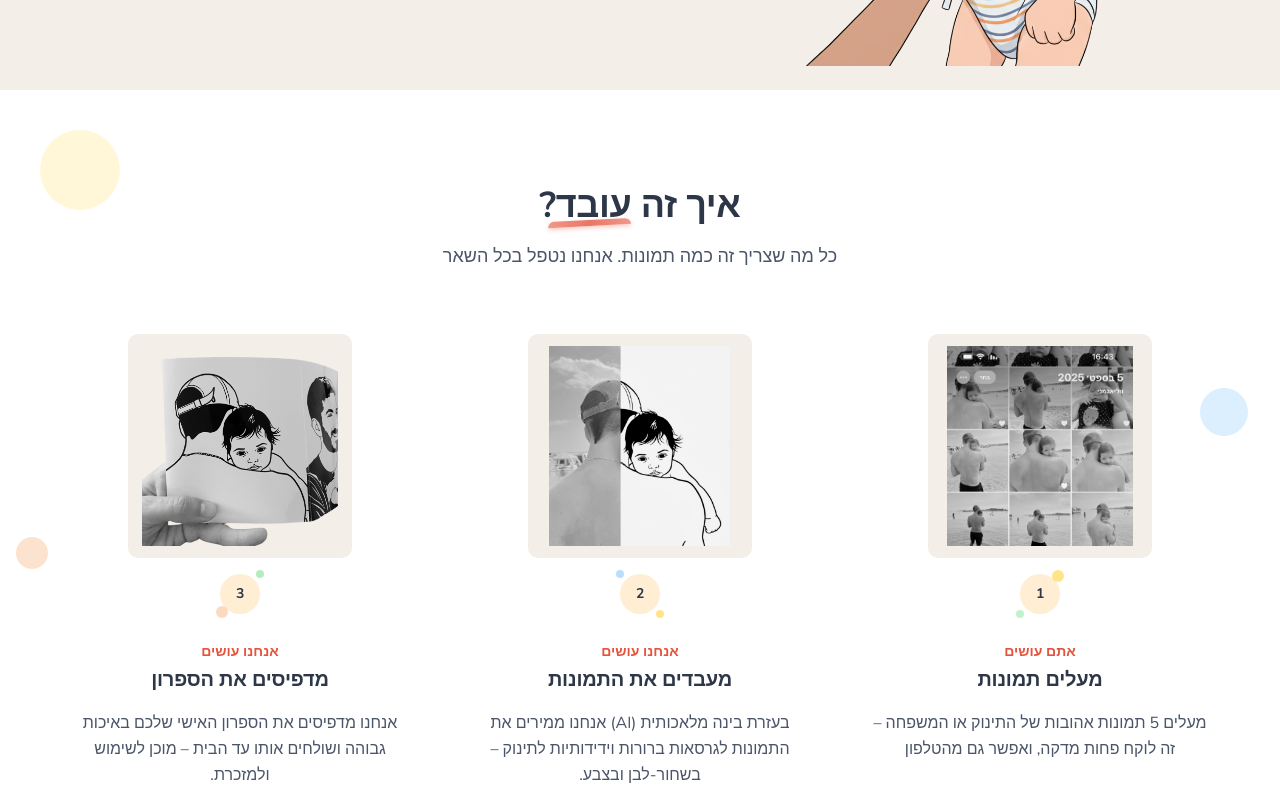
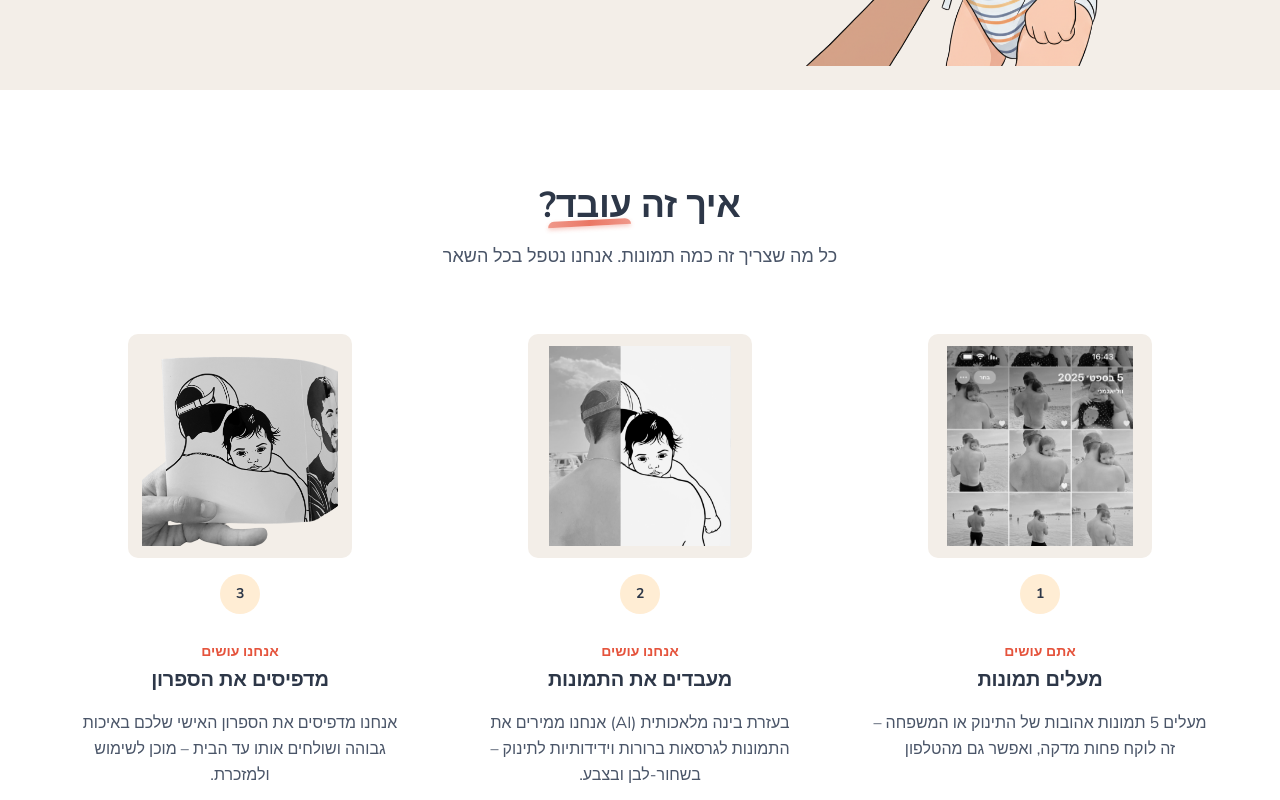
Before and after one commit to yawel-wel/little-gali, a Next.js app: page / in a window 1280 px wide. Shown: the part 2560-3360 px from the top of the page. Built offline with nearby package versions, Linux system fonts and the light colour scheme; a web font is replaced by a local one.

Commit message:
remove decorative circles from the how it works section

```diff
--- a/src/app/page.tsx
+++ b/src/app/page.tsx
@@ -757,9 +757,6 @@ export default function Home() {
                       1
                     </span>
                   </div>
-                  {/* Decorative elements */}
-                  <div className="absolute -top-1 -right-1 w-3 h-3 bg-soft-yellow rounded-full opacity-60"></div>
-                  <div className="absolute -bottom-1 -left-1 w-2 h-2 bg-soft-green rounded-full opacity-40"></div>
                 </div>
 
                 {/* Step Content */}
@@ -810,9 +807,6 @@ export default function Home() {
                       2
                     </span>
                   </div>
-                  {/* Decorative elements */}
-                  <div className="absolute -top-1 -left-1 w-2 h-2 bg-soft-blue rounded-full opacity-50"></div>
-                  <div className="absolute -bottom-1 -right-1 w-2 h-2 bg-soft-yellow rounded-full opacity-60"></div>
                 </div>
 
                 {/* Step Content */}
@@ -863,9 +857,6 @@ export default function Home() {
                       3
                     </span>
                   </div>
-                  {/* Decorative elements */}
-                  <div className="absolute -top-1 -right-1 w-2 h-2 bg-soft-green rounded-full opacity-50"></div>
-                  <div className="absolute -bottom-1 -left-1 w-3 h-3 bg-soft-peach rounded-full opacity-40"></div>
                 </div>
 
                 {/* Step Content */}
@@ -894,12 +885,6 @@ export default function Home() {
                 התחילו עכשיו
               </Button>
             </div>
-
-            {/* Decorative background elements */}
-            <div className="absolute top-10 left-10 w-20 h-20 bg-soft-yellow rounded-full opacity-20"></div>
-            <div className="absolute bottom-10 right-10 w-16 h-16 bg-soft-green rounded-full opacity-20"></div>
-            <div className="absolute top-1/2 left-4 w-8 h-8 bg-soft-peach rounded-full opacity-30"></div>
-            <div className="absolute top-1/3 right-8 w-12 h-12 bg-soft-blue rounded-full opacity-25"></div>
           </div>
         </section>
 
```
